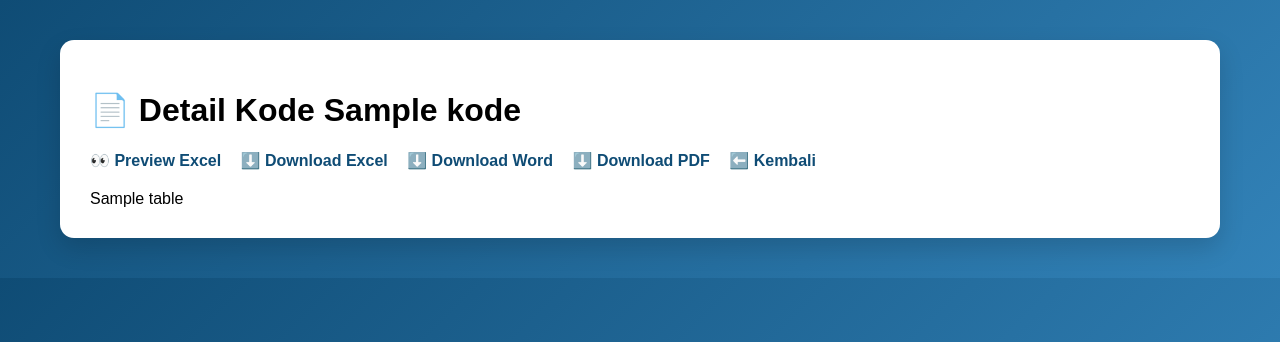
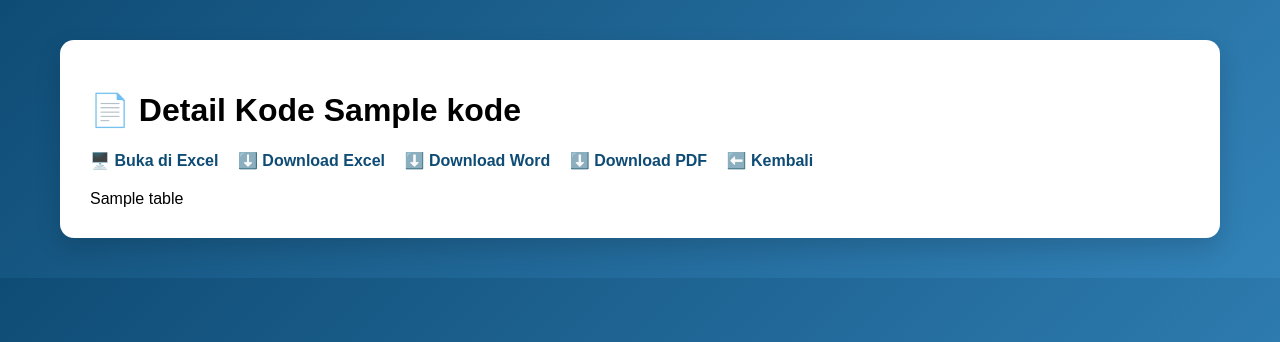
Before and after one commit to zashliza-droid/hahahi, a Flask app: template templates/detail.html in a window 1280 px wide. Shown: the top 342 px of the page. Run offline with Flask 3, Linux system fonts and the light colour scheme; the template is opened without the code that fills it: most values are stand-ins (such as "Sample title", 1, 10 or a date in 2020).

Commit message:
Update detail.html

```diff
--- a/templates/detail.html
+++ b/templates/detail.html
@@ -30,7 +30,7 @@
     <h1>📄 Detail Kode {{ kode }}</h1>
 
    <div class="actions">
-    <a href="/preview-excel/{{ excel }}" target="_blank">👀 Preview Excel</a>
+    <a href="/open-excel/{{ excel }}" target="_blank"> 🖥️ Buka di Excel</a>
     <a href="/download/{{ excel }}">⬇️ Download Excel</a>
     <a href="/download/{{ word }}">⬇️ Download Word</a>
     <a href="/download/{{ pdf }}">⬇️ Download PDF</a>
```
